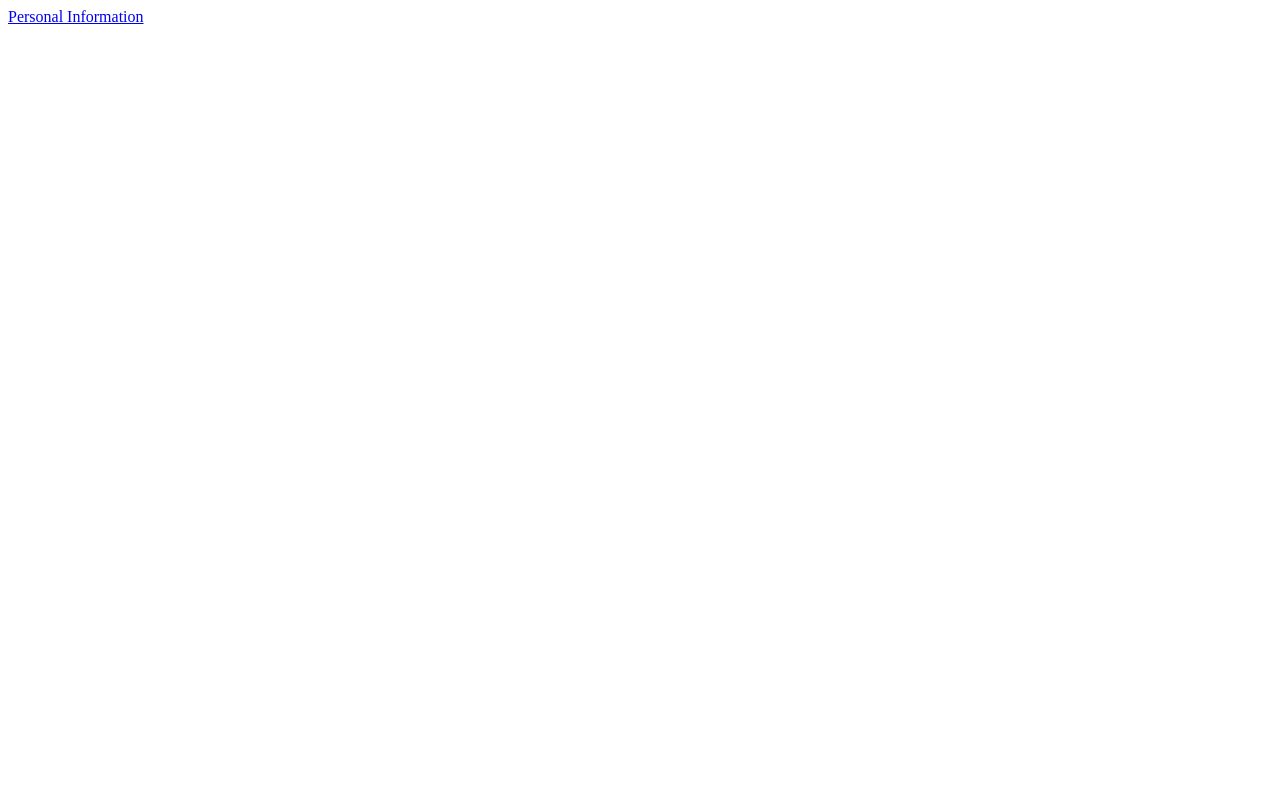
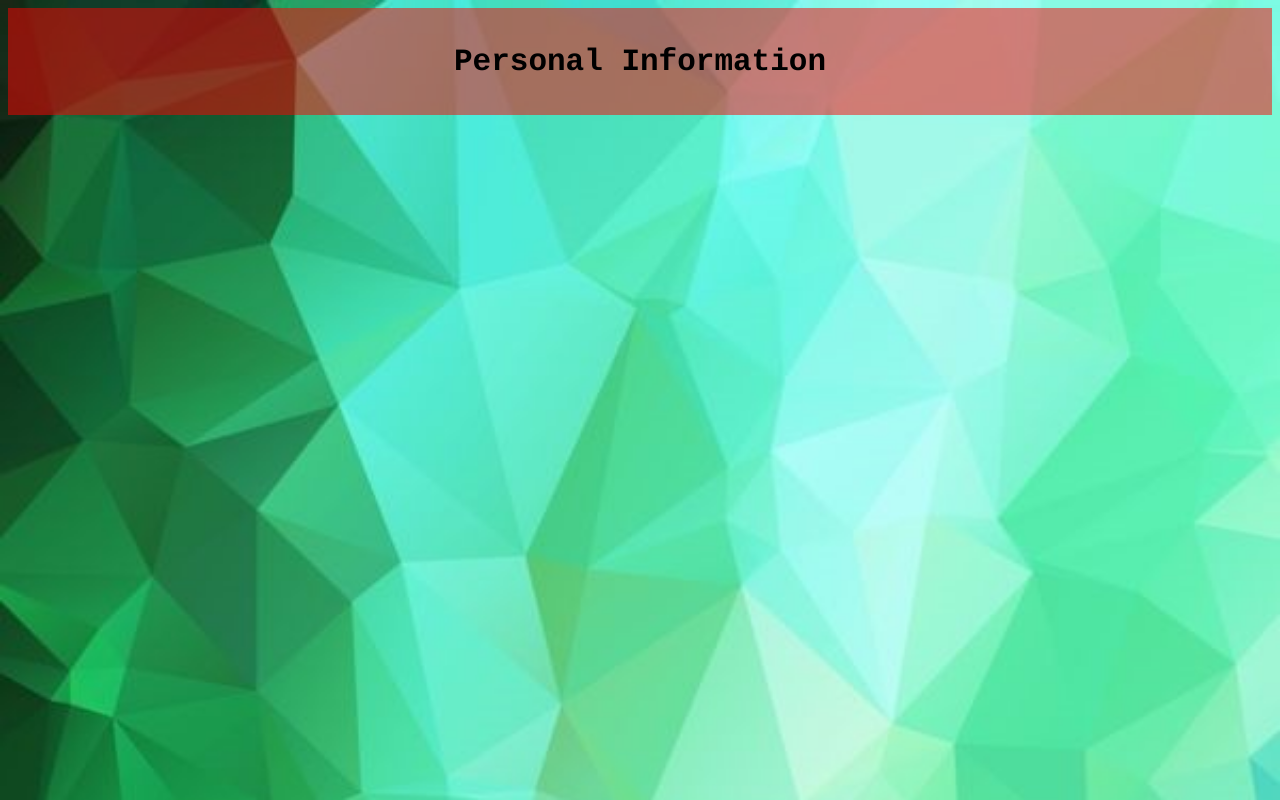
Before and after one commit to Umbaby/AppSy, a plain HTML site: page personal.html in a window 1280 px wide. Drawn offline with Linux system fonts and the light colour scheme.

Commit message:
updated personal.html

```diff
--- a/personal.html
+++ b/personal.html
@@ -2,10 +2,41 @@
 <html>
 	<head>
 		<title>Personal Info</title>
+		<style>
+			body{
+				background-repeat: no-repeat;
+				background-attachment: fit;
+				background-size: 100%;
+				background-image: url('images/bg3.jpg');
+			}
 
+			.buttonlink:hover {
+			background-color: rgba(255, 0, 0, 0);
+			-webkit-transition: background-color 0.5s;
+			-moz-transition: background-color 0.5s;
+			-o-transition: background-color 0.5s;
+			transition: background-color 0.5s;
+			}
+
+			.buttonlink {
+			border: none;
+			color: black;
+			padding: 36px 0px;
+			text-align: center;
+			text-decoration: none;
+			display: inline-block;
+			font-size: 31px;
+			cursor: pointer;
+			float: left;
+			width: 100%;
+			font-weight: bold;
+			font-family: courier;
+			background-color: rgba(255, 0, 0, 0.5);
+			}
+		</style>
 	</head>
 
 	<body>
-		<a class="button1" href="appsys.html">Personal Information</a>
+		<a class="buttonlink" href="appsys.html">Personal Information</a>
 	</body>
 </html>
```
